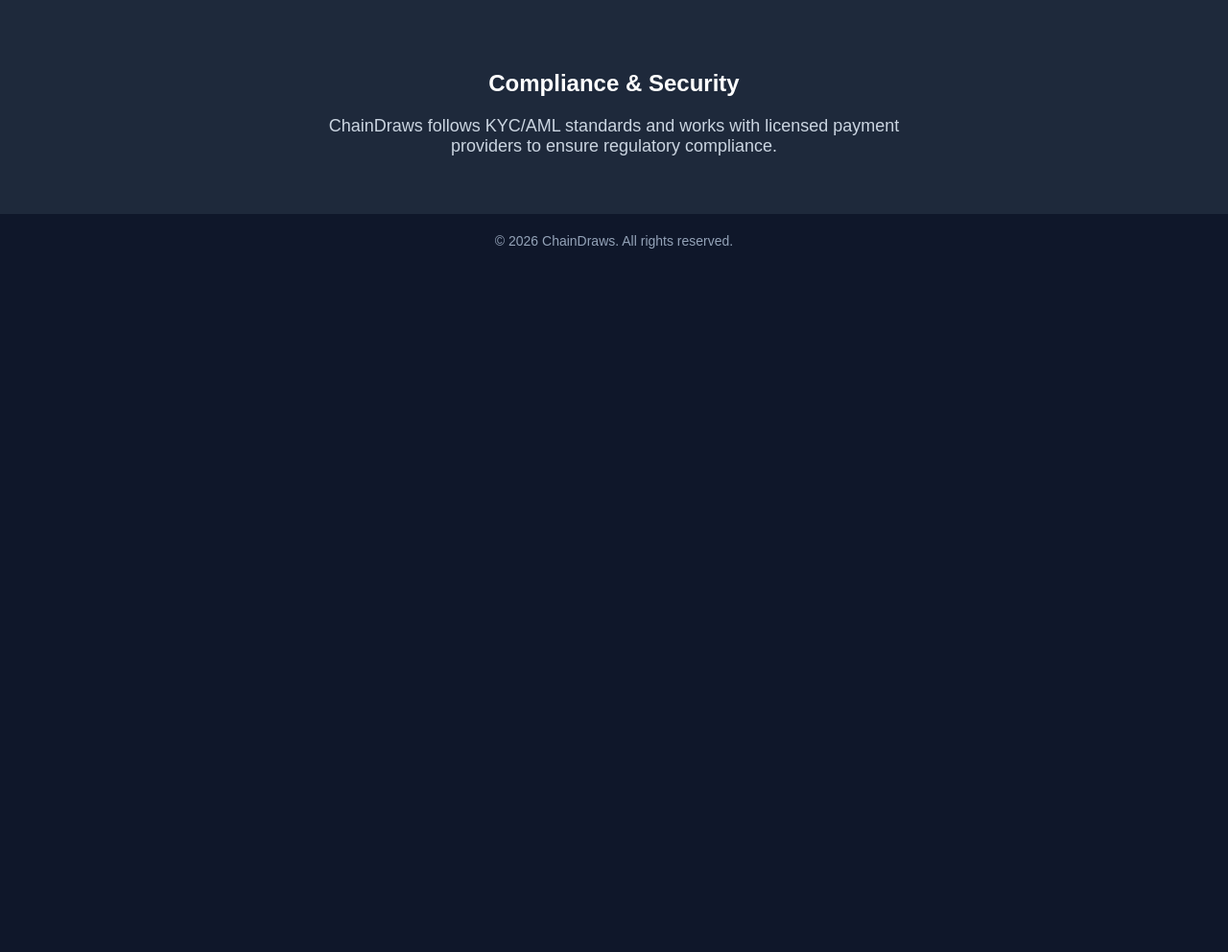
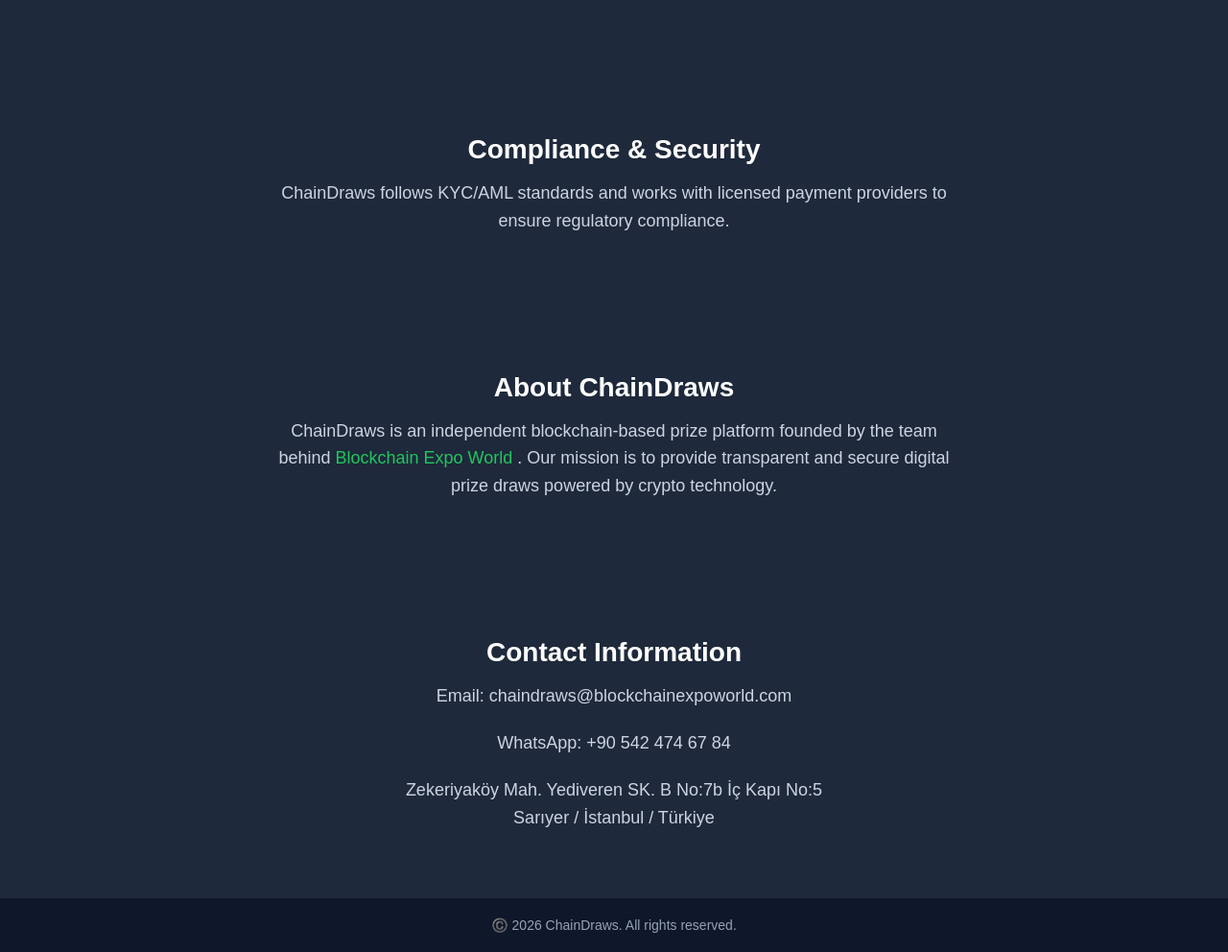
Before and after one commit to rojinibrahimoglu-design/chaindraw-landing, a plain HTML site: page index.html in a window 1280 px wide. Shown: the part 507-1499 px from the top of the page at 96% size. Before the commit the page ends 800 px from the top, so only its background shows below. Drawn offline with Linux system fonts and the light colour scheme.

Commit message:
Update landing page with About and Contact sections
Updated styles and added new sections for About and Contact Information.

```diff
--- a/index.html
+++ b/index.html
@@ -20,11 +20,16 @@
             font-size: 42px;
             margin-bottom: 10px;
         }
+        h2 {
+            font-size: 28px;
+            margin-bottom: 15px;
+        }
         p {
             font-size: 18px;
             color: #cbd5e1;
-            max-width: 600px;
+            max-width: 700px;
             margin: 0 auto 20px;
+            line-height: 1.6;
         }
         .btn {
             display: inline-block;
@@ -36,13 +41,18 @@
             font-weight: bold;
         }
         section {
-            padding: 40px 20px;
+            padding: 50px 20px;
             background: #1e293b;
         }
         footer {
             padding: 20px;
             font-size: 14px;
             color: #94a3b8;
+            background: #0f172a;
+        }
+        a {
+            color: #22c55e;
+            text-decoration: none;
         }
     </style>
 </head>
@@ -70,8 +80,29 @@
     </p>
 </section>
 
+<section>
+    <h2>About ChainDraws</h2>
+    <p>
+        ChainDraws is an independent blockchain-based prize platform founded by the team behind
+        <a href="https://www.blockchainexpoworld.com" target="_blank">
+            Blockchain Expo World
+        </a>.
+        Our mission is to provide transparent and secure digital prize draws powered by crypto technology.
+    </p>
+</section>
+
+<section>
+    <h2>Contact Information</h2>
+    <p>Email: chaindraws@blockchainexpoworld.com</p>
+    <p>WhatsApp: +90 542 474 67 84</p>
+    <p>
+        Zekeriyaköy Mah. Yediveren SK. B No:7b İç Kapı No:5<br>
+        Sarıyer / İstanbul / Türkiye
+    </p>
+</section>
+
 <footer>
-    © 2026 ChainDraws. All rights reserved.
+    ©️ 2026 ChainDraws. All rights reserved.
 </footer>
 
 </body>
```
